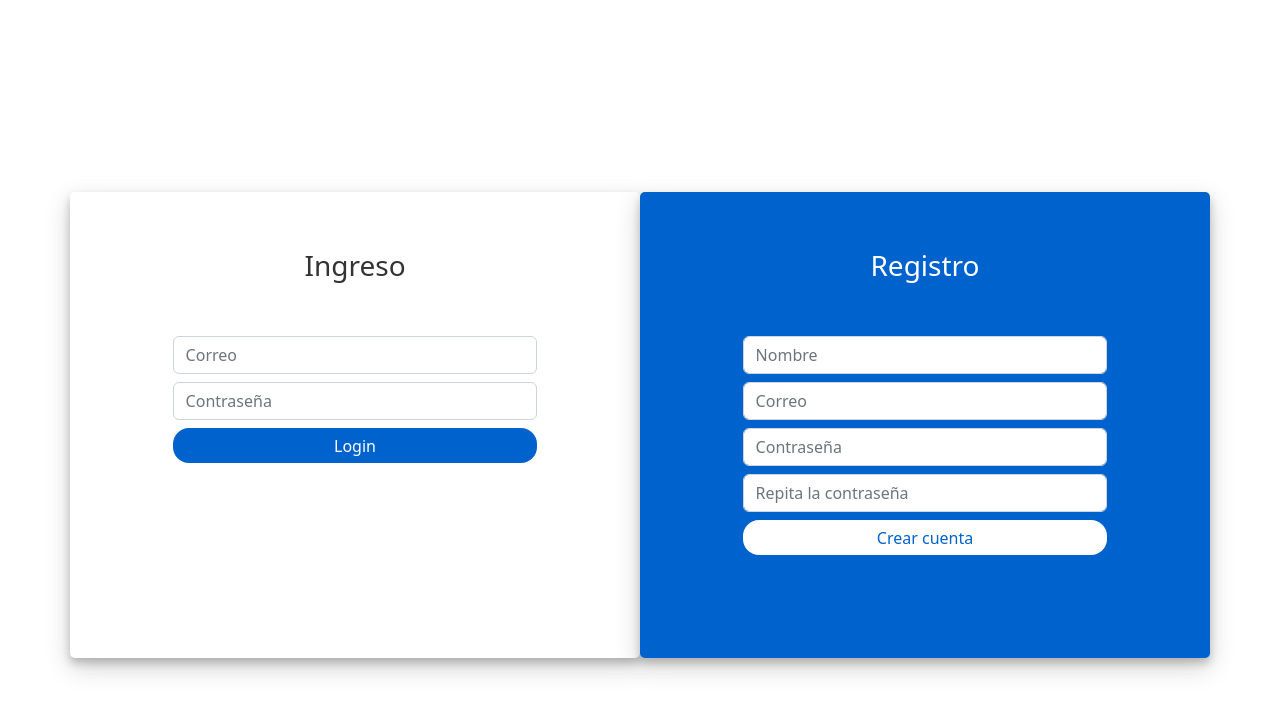
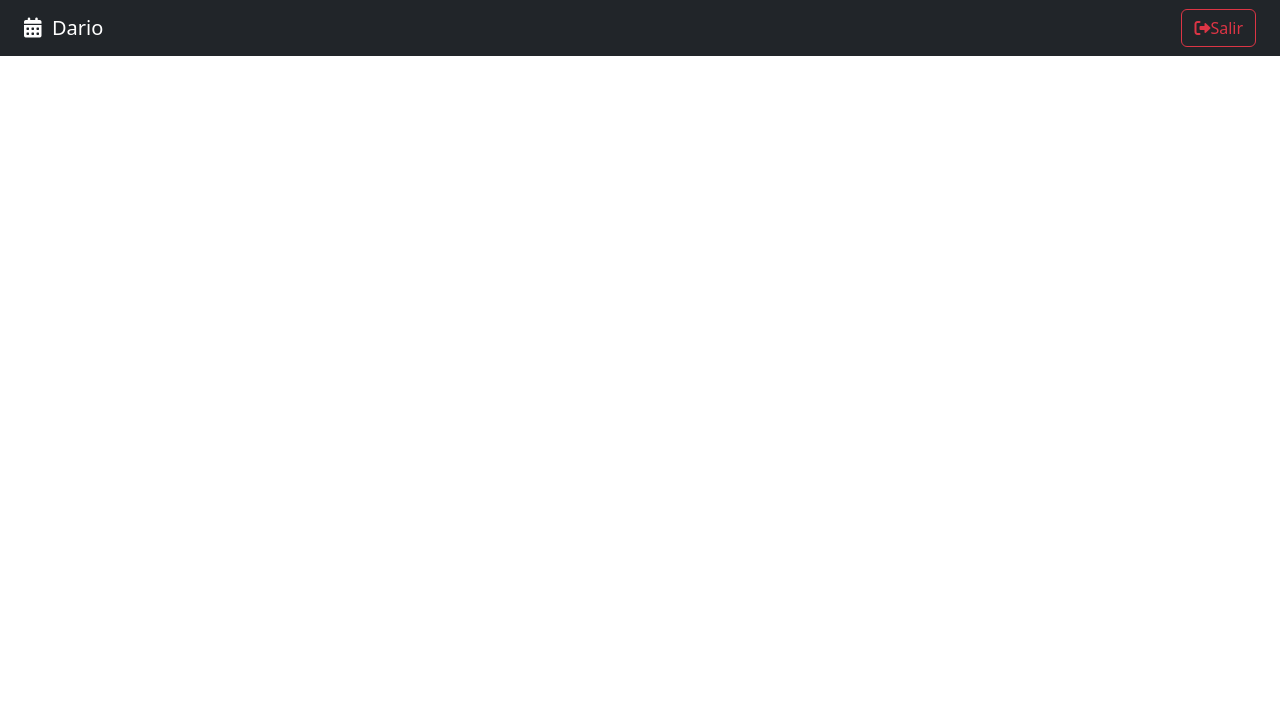
Before and after one commit to RunyShark/Calendar, a React (Vite) app: page /auth in a window 1280 px wide. Shown: the top 714 px of the page. Built offline with nearby package versions, Linux system fonts and the light colour scheme.

Commit message:
Calendar

```diff
--- a/index.html
+++ b/index.html
@@ -9,6 +9,13 @@
       integrity="sha384-0evHe/X+R7YkIZDRvuzKMRqM+OrBnVFBL6DOitfPri4tjfHxaWutUpFmBp4vmVor"
       crossorigin="anonymous"
     />
+    <link
+      rel="stylesheet"
+      href="https://cdnjs.cloudflare.com/ajax/libs/font-awesome/6.1.1/css/all.min.css"
+      integrity="sha512-KfkfwYDsLkIlwQp6LFnl8zNdLGxu9YAA1QvwINks4PhcElQSvqcyVLLD9aMhXd13uQjoXtEKNosOWaZqXgel0g=="
+      crossorigin="anonymous"
+      referrerpolicy="no-referrer"
+    />
     <meta name="viewport" content="width=device-width, initial-scale=1.0" />
     <title>Calendario</title>
   </head>
--- a/package.json
+++ b/package.json
@@ -9,7 +9,9 @@
   },
   "dependencies": {
     "@reduxjs/toolkit": "^1.8.3",
+    "date-fns": "^2.28.0",
     "react": "^18.0.0",
+    "react-big-calendar": "^1.4.0",
     "react-dom": "^18.0.0",
     "react-redux": "^8.0.2",
     "react-router-dom": "^6.3.0"
--- a/src/auth/index.js
+++ b/src/auth/index.js
@@ -1,3 +1 @@
-export * from "./components";
-export * from "./pages";
-export * from "./routes";
+export * from "./pages/LoginPage";
--- /dev/null
+++ b/src/calenadar/components/Navbar.jsx
@@ -0,0 +1,16 @@
+import React from "react";
+
+export const Navbar = () => {
+  return (
+    <div className="navbar navbar-dark bg-dark mb-4 px-4">
+      <span className="navbar-brand">
+        <i className="fas fa-calendar-alt"></i>
+        &nbsp; Dario
+      </span>
+      <button className="btn btn-outline-danger">
+        <i className="fas fa-sign-out-alt"></i>
+        <span>Salir</span>
+      </button>
+    </div>
+  );
+};
--- a/src/calenadar/components/index.js
+++ b/src/calenadar/components/index.js
@@ -0,0 +1 @@
+export * from "./Navbar";
--- a/src/calenadar/pages/CalendarPages.jsx
+++ b/src/calenadar/pages/CalendarPages.jsx
@@ -1,9 +1,15 @@
-import React from "react";
+import { Calendar, dateFnsLocalizer } from "react-big-calendar";
+import format from "date-fns/format";
+import parse from "date-fns/parse";
+import startOfWeek from "date-fns/startOfWeek";
+import getDay from "date-fns/getDay";
+import enUS from "date-fns/locale/en-US";
+import { Navbar } from "../../index";
 
 export const CalendarPages = () => {
   return (
     <>
-      <h1>Calendar</h1>
+      <Navbar />
     </>
   );
 };
--- a/src/main.jsx
+++ b/src/main.jsx
@@ -5,8 +5,6 @@ import { CalendarApp, store } from "./index";
 
 ReactDOM.createRoot(document.getElementById("root")).render(
   <Provider store={store}>
-    <React.StrictMode>
-      <CalendarApp />
-    </React.StrictMode>
+    <CalendarApp />
   </Provider>
 );
--- a/src/router/AppRoutes.jsx
+++ b/src/router/AppRoutes.jsx
@@ -1,13 +1,17 @@
 import { Route, Routes, Navigate } from "react-router-dom";
-import { CalendarPages, LoginPage, ErrorRoute } from "../index";
+import { CalendarPages, LoginPage } from "../index";
 export const AppRoutes = () => {
   const authStatus = "not-authenticate";
 
   return (
     <Routes>
-      <Route exact path="/" element={<CalendarPages />} />
-      <Route path="/auth" element={<LoginPage />} />
-      <Route path="*" element={<ErrorRoute />} />
+      {authStatus === "authenticate" ? (
+        <Route path="/auth/*" element={<LoginPage />} />
+      ) : (
+        <Route exact path="/*" element={<CalendarPages />} />
+      )}
+
+      <Route path="*" element={<Navigate to="/auth/login" />} />
     </Routes>
   );
 };
--- a/src/router/ErrorRoute.jsx
+++ /dev/null
@@ -1,11 +0,0 @@
-import { useNavigate } from "react-router-dom";
-
-export const ErrorRoute = () => {
-  const navigate = useNavigate();
-  return (
-    <>
-      <h1>La ruta no existe</h1>
-      <button onClick={() => navigate("/")}>Volver a una ruta valida</button>
-    </>
-  );
-};
--- a/src/router/index.js
+++ b/src/router/index.js
@@ -1,2 +1 @@
 export * from "./AppRoutes";
-export * from "./ErrorRoute";
```
Also changed, not shown: 1 other file (tests, documents, lock files or other folders).
